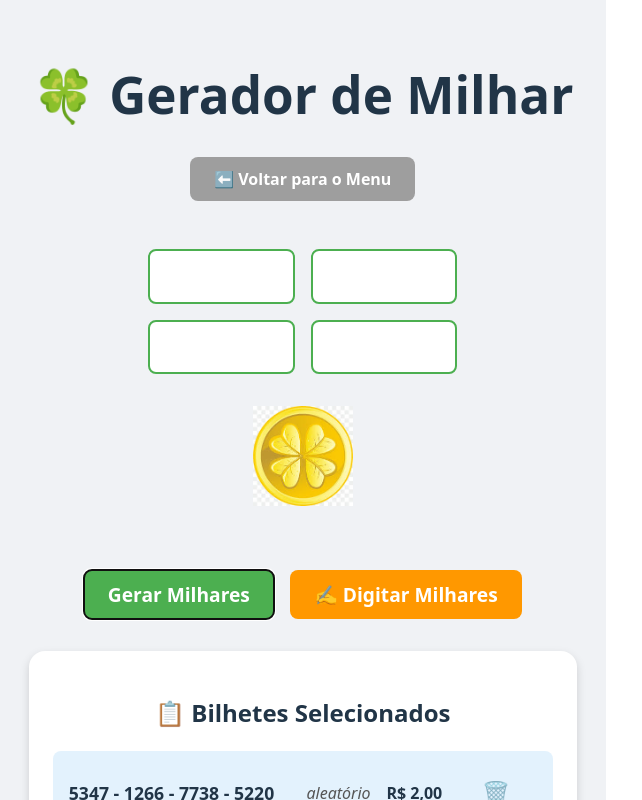
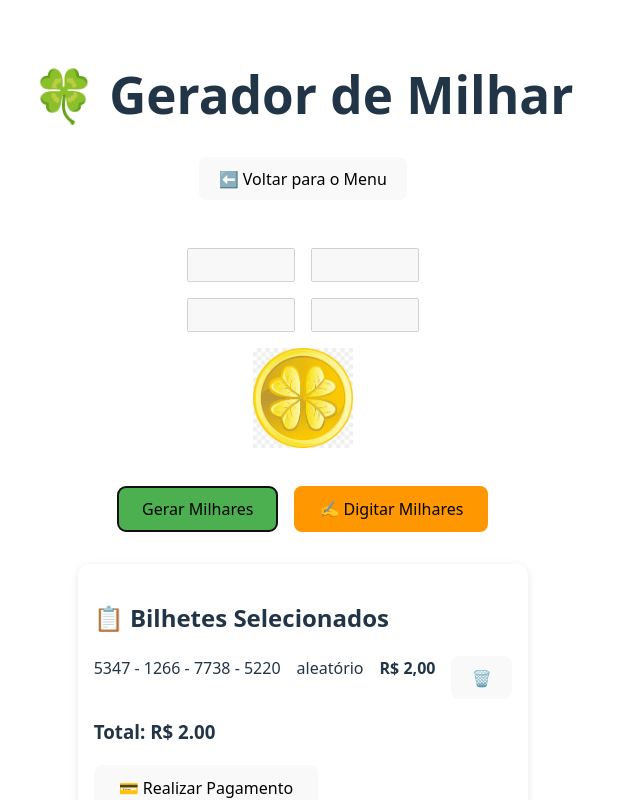
Before and after one commit to devoliveiracaetano/sorteioDoDia, a React (Vite) app in the folder frontEnd/: page /milhar in a window 1280 px wide. Both pictures are taken after a click on the button "Gerar Milhares". Shown: the top 800 px of the page, without its empty margins (0-642 px from the left). Built offline with nearby package versions, Linux system fonts and the light colour scheme.

Commit message:
Ajuste tela de pagamento

```diff
--- a/frontEnd/package.json
+++ b/frontEnd/package.json
@@ -10,6 +10,7 @@
     "preview": "vite preview"
   },
   "dependencies": {
+    "framer-motion": "^12.23.12",
     "lucide-react": "^0.542.0",
     "qrcode-pix": "^5.0.0",
     "qrcode.react": "^4.2.0",
--- a/frontEnd/src/pages/Milhar.jsx
+++ b/frontEnd/src/pages/Milhar.jsx
@@ -1,37 +1,62 @@
 // src/pages/Milhar.jsx
 import { useState, useRef } from "react";
 import { useLocation, useNavigate } from "react-router-dom";
-import { QRCodeSVG } from "qrcode.react"; // ✅ usar versão moderna
+import { QRCodeSVG } from "qrcode.react";
 import trevoImg from "../assets/trevo.jpg";
 
-// 🔥 Função para gerar payload Pix válido
-function gerarPayloadPix({
-  chave,
-  recebedor,
-  cidade,
-  valor,
-  mensagem = "Pagamento Sorteio",
-}) {
-  const montaCampo = (id, valor) => {
-    const tamanho = valor.length.toString().padStart(2, "0");
-    return id + tamanho + valor;
-  };
+// 🔑 Função para formatar campo EMV
+function formatEMV(id, value) {
+  const length = String(value.length).padStart(2, "0");
+  return id + length + value;
+}
 
-  const gui = "BR.GOV.BCB.PIX";
+// 🔑 Cálculo CRC16 para Pix
+function crc16(payload) {
+  let polinomio = 0x1021;
+  let resultado = 0xffff;
 
-  const payload =
-    montaCampo("00", "01") +
-    montaCampo("26", montaCampo("00", gui) + montaCampo("01", chave)) +
-    montaCampo("52", "0000") +
-    montaCampo("53", "986") + // 986 = BRL
-    montaCampo("54", valor.toFixed(2)) +
-    montaCampo("58", "BR") +
-    montaCampo("59", recebedor) +
-    montaCampo("60", cidade) +
-    montaCampo("62", montaCampo("05", mensagem));
+  for (let i = 0; i < payload.length; i++) {
+    resultado ^= payload.charCodeAt(i) << 8;
+    for (let j = 0; j < 8; j++) {
+      if ((resultado <<= 1) & 0x10000) resultado ^= polinomio;
+      resultado &= 0xffff;
+    }
+  }
 
-  // adiciona CRC16 no final (necessário pros bancos validarem)
-  return payload + montaCampo("63", "");
+  return resultado.toString(16).toUpperCase().padStart(4, "0");
+}
+
+// 🔑 Gerador do payload Pix dinâmico
+function gerarPixPayload({ chave, nome, cidade, identificador, valor }) {
+  const gui =
+    formatEMV("00", "01") +
+    formatEMV("01", "11") +
+    formatEMV("25", "BR.GOV.BCB.PIX");
+  const chavePix = formatEMV("01", chave);
+  const merchantAccount = formatEMV("26", gui + chavePix);
+  const merchantCategory = formatEMV("52", "0000");
+  const moeda = formatEMV("53", "986");
+  const valorFormatado = formatEMV("54", valor.toFixed(2));
+  const pais = formatEMV("58", "BR");
+  const nomeBenef = formatEMV("59", nome);
+  const cidadeBenef = formatEMV("60", cidade);
+  const txid = formatEMV("05", identificador);
+  const adicionais = formatEMV("62", txid);
+
+  let payload =
+    formatEMV("00", "01") +
+    formatEMV("01", "12") +
+    merchantAccount +
+    merchantCategory +
+    moeda +
+    valorFormatado +
+    pais +
+    nomeBenef +
+    cidadeBenef +
+    adicionais +
+    "6304";
+
+  return payload + crc16(payload);
 }
 
 export default function Milhar() {
@@ -39,7 +64,7 @@ export default function Milhar() {
   const [modoManual, setModoManual] = useState(false);
   const [bilhetes, setBilhetes] = useState([]);
   const [pagamento, setPagamento] = useState(false);
-  const [mensagem, setMensagem] = useState("");
+  const [pixPayload, setPixPayload] = useState("");
 
   const [vendidas] = useState(["1234", "5678", "9999"]);
   const inputsRef = [useRef(null), useRef(null), useRef(null), useRef(null)];
@@ -54,14 +79,12 @@ export default function Milhar() {
     );
     setBilhetes((prev) => [...prev, { numeros: novas, tipo: "aleatório" }]);
     setMilhares(["", "", "", ""]);
-    setMensagem("");
     setModoManual(false);
   };
 
   const ativarModoManual = () => {
     setMilhares(["", "", "", ""]);
     setModoManual(true);
-    setMensagem("✍️ Digite suas milhares.");
     setTimeout(() => {
       if (inputsRef[0].current) inputsRef[0].current.focus();
     }, 0);
@@ -73,22 +96,12 @@ export default function Milhar() {
     novas[index] = valor;
     setMilhares(novas);
 
-    const vendidasEncontradas = novas.filter(
-      (m) => m.length === 4 && vendidas.includes(m)
-    );
-
-    if (vendidasEncontradas.length > 0) {
-      setMensagem(`❌ Já vendidas: ${vendidasEncontradas.join(", ")}`);
-    } else {
-      setMensagem("✍️ Continue digitando suas milhares.");
-    }
-
     if (valor.length === 4 && index < inputsRef.length - 1) {
       inputsRef[index + 1].current.focus();
     }
 
     const todasPreenchidas = novas.every((m) => m.length === 4);
-    if (todasPreenchidas && vendidasEncontradas.length === 0) {
+    if (todasPreenchidas && !novas.some((m) => vendidas.includes(m))) {
       setBilhetes((prev) => [...prev, { numeros: novas, tipo: "manual" }]);
       setMilhares(["", "", "", ""]);
       if (inputsRef[0].current) inputsRef[0].current.focus();
@@ -102,23 +115,24 @@ export default function Milhar() {
   };
 
   const realizarPagamento = () => {
+    const total = 0.0; // 🔒 valor fixo só pra teste
+    const payload = gerarPixPayload({
+      chave: "11999999999", // 🔑 sua chave Pix aqui
+      nome: "SORTEIO DIA",
+      cidade: "SAO PAULO",
+      identificador: "TX12345",
+      valor: total,
+    });
+    setPixPayload(payload);
     setPagamento(true);
   };
 
-  const total = bilhetes.length * 2;
-
-  // ✅ Gera payload Pix com os dados do cliente
-  const payloadPix = gerarPayloadPix({
-    chave: "44954379687", // chave pix (coloque sua chave real aqui)
-    recebedor: "Minha Empresa LTDA",
-    cidade: "SAO PAULO",
-    valor: total || 0.01, // evitar erro se total = 0
-  });
-
   const copiarCodigo = () => {
-    navigator.clipboard.writeText(payloadPix);
+    navigator.clipboard.writeText(pixPayload);
     alert("✅ Código Pix copiado!");
   };
+
+  const total = bilhetes.length * 2;
 
   return (
     <div style={styles.container}>
@@ -131,7 +145,6 @@ export default function Milhar() {
         ⬅️ Voltar para o Menu
       </button>
 
-      {/* Inputs das milhares */}
       <div style={styles.grid}>
         {milhares.map((milhar, i) => (
           <input
@@ -141,20 +154,13 @@ export default function Milhar() {
             value={milhar}
             disabled={!modoManual}
             onChange={(e) => atualizarMilhar(e.target.value, i)}
-            style={{
-              ...styles.input,
-              borderColor: vendidas.includes(milhar) ? "red" : "#4caf50",
-              color: vendidas.includes(milhar) ? "red" : "black",
-            }}
+            style={styles.input}
           />
         ))}
-
         <div style={styles.trevoBox}>
           <img src={trevoImg} alt="Trevo" style={styles.trevo} />
         </div>
       </div>
-
-      {mensagem && <p style={{ fontWeight: "bold" }}>{mensagem}</p>}
 
       <div style={styles.actions}>
         <button
@@ -163,7 +169,6 @@ export default function Milhar() {
         >
           Gerar Milhares
         </button>
-
         <button
           onClick={ativarModoManual}
           style={{ ...styles.button, backgroundColor: "#ff9800" }}
@@ -172,40 +177,21 @@ export default function Milhar() {
         </button>
       </div>
 
-      {/* Lista de bilhetes */}
       {bilhetes.length > 0 && (
         <div style={styles.bilhetesBox}>
           <h2>📋 Bilhetes Selecionados</h2>
           {bilhetes.map((b, i) => (
-            <div
-              key={i}
-              style={{
-                ...styles.bilheteCard,
-                backgroundColor: b.tipo === "manual" ? "#e8f5e9" : "#e3f2fd",
-              }}
-            >
-              <span style={styles.bilheteNumeros}>{b.numeros.join(" - ")}</span>
-              <span style={styles.bilheteTipo}>{b.tipo}</span>
-              <strong style={styles.preco}>R$ 2,00</strong>
-              <button
-                onClick={() => removerBilhete(i)}
-                style={styles.deleteButton}
-              >
-                🗑️
-              </button>
+            <div key={i} style={styles.bilheteCard}>
+              <span>{b.numeros.join(" - ")}</span>
+              <span>{b.tipo}</span>
+              <strong>R$ 2,00</strong>
+              <button onClick={() => removerBilhete(i)}>🗑️</button>
             </div>
           ))}
           <h3>Total: R$ {total.toFixed(2)}</h3>
-
           <button
             onClick={realizarPagamento}
-            style={{
-              ...styles.button,
-              backgroundColor: bilhetes.length > 0 ? "#2196f3" : "#aaa",
-              cursor: bilhetes.length > 0 ? "pointer" : "not-allowed",
-              marginTop: "1rem",
-              width: "100%",
-            }}
+            style={styles.button}
             disabled={bilhetes.length === 0}
           >
             💳 Realizar Pagamento
@@ -213,33 +199,61 @@ export default function Milhar() {
         </div>
       )}
 
-      {/* ✅ POPUP de Pagamento */}
+      {/* MODAL DE PAGAMENTO */}
       {pagamento && (
         <div style={styles.overlay}>
           <div style={styles.popup}>
-            <div style={styles.iconCheck}>✔️</div>
-            <h2 style={{ color: "green" }}>Pronto para pagar via Pix!</h2>
-            <p>
-              Escaneie o QR Code ou copie o código Pix para concluir a
-              transação.
-            </p>
+            {/* Cabeçalho */}
+            <div style={styles.header}>
+              <div style={styles.iconCircle}>
+                <span className="checkmark">✔</span>
+              </div>
+              <h2 style={styles.title}>Pronto para digitalizar!</h2>
+              <p style={styles.subtitle}>
+                Use o código QR para prosseguir com a transação. <br />
+                Quando a transação for concluída, você receberá uma notificação.
+              </p>
+            </div>
 
-            {/* QR Code Pix válido */}
-            <QRCodeSVG value={payloadPix} size={180} />
+            {/* QR Code */}
+            <div style={{ margin: "2rem 0" }}>
+              <QRCodeSVG value={pixPayload} size={220} />
+            </div>
 
+            {/* Apenas o botão de copiar */}
             <button onClick={copiarCodigo} style={styles.copyButton}>
               📋 Copiar código Pix
             </button>
 
+            {/* Fechar */}
             <button
               onClick={() => setPagamento(false)}
-              style={{ ...styles.button, marginTop: "1rem", width: "100%" }}
+              style={{ ...styles.button, marginTop: "1.5rem", width: "100%" }}
             >
               Fechar
             </button>
           </div>
         </div>
       )}
+
+      {/* Animação CSS inline */}
+      <style>
+        {`
+          .checkmark {
+            display: inline-block;
+            font-size: 2rem;
+            opacity: 0;
+            transform: scale(0.5);
+            animation: popIn 0.6s ease forwards;
+          }
+          @keyframes popIn {
+            to {
+              opacity: 1;
+              transform: scale(1);
+            }
+          }
+        `}
+      </style>
     </div>
   );
 }
@@ -249,97 +263,36 @@ const styles = {
     display: "flex",
     flexDirection: "column",
     alignItems: "center",
-    minHeight: "100vh",
-    backgroundColor: "#f0f2f5",
     padding: "2rem",
-    textAlign: "center",
   },
-  voltarButton: {
-    marginBottom: "1rem",
-    padding: "0.7rem 1.5rem",
-    fontSize: "1rem",
-    borderRadius: "8px",
-    border: "none",
-    backgroundColor: "#9e9e9e",
-    color: "#fff",
-    cursor: "pointer",
-    fontWeight: "bold",
-  },
+  voltarButton: { marginBottom: "1rem" },
   grid: {
     display: "grid",
     gridTemplateColumns: "1fr 1fr",
     gap: "1rem",
-    alignItems: "center",
-    justifyItems: "center",
     margin: "2rem 0",
   },
-  input: {
-    width: "120px",
-    padding: "0.7rem",
-    fontSize: "1.5rem",
-    textAlign: "center",
-    borderRadius: "8px",
-    border: "2px solid #4caf50",
-    backgroundColor: "#fff",
-    fontWeight: "bold",
-  },
-  trevoBox: { gridColumn: "span 2", display: "flex", justifyContent: "center" },
-  trevo: { width: "100px", margin: "1rem 0" },
-  actions: {
-    display: "flex",
-    gap: "1rem",
-    marginTop: "1rem",
-    flexWrap: "wrap",
-    justifyContent: "center",
-  },
+  input: { width: "100px", fontSize: "1.5rem", textAlign: "center" },
+  trevoBox: { gridColumn: "span 2", textAlign: "center" },
+  trevo: { width: "100px" },
+  actions: { display: "flex", gap: "1rem" },
   button: {
     padding: "0.7rem 1.5rem",
-    fontSize: "1.2rem",
+    fontSize: "1rem",
+    cursor: "pointer",
     borderRadius: "8px",
-    border: "none",
-    backgroundColor: "#4caf50",
-    color: "#fff",
-    cursor: "pointer",
-    fontWeight: "bold",
   },
   bilhetesBox: {
     marginTop: "2rem",
-    padding: "1.5rem",
+    padding: "1rem",
     background: "#fff",
-    borderRadius: "16px",
-    boxShadow: "0 4px 10px rgba(0,0,0,0.15)",
-    width: "100%",
-    maxWidth: "500px",
+    borderRadius: "12px",
+    boxShadow: "0px 2px 8px rgba(0,0,0,0.1)",
   },
   bilheteCard: {
     display: "flex",
-    alignItems: "center",
+    gap: "1rem",
     justifyContent: "space-between",
-    padding: "0.8rem 1rem",
-    borderBottom: "1px solid #ddd",
-    gap: "0.8rem",
-    borderRadius: "8px",
-    marginBottom: "0.5rem",
-  },
-  bilheteNumeros: {
-    fontWeight: "bold",
-    fontSize: "1.1rem",
-    flexGrow: 1,
-    textAlign: "left",
-  },
-  bilheteTipo: {
-    fontStyle: "italic",
-    color: "#555",
-    minWidth: "70px",
-    textAlign: "center",
-  },
-  preco: { fontWeight: "bold", flexShrink: 0 },
-  deleteButton: {
-    background: "transparent",
-    border: "none",
-    cursor: "pointer",
-    fontSize: "1.4rem",
-    flexShrink: 0,
   },
   overlay: {
     position: "fixed",
@@ -351,24 +304,38 @@ const styles = {
     display: "flex",
     justifyContent: "center",
     alignItems: "center",
+    zIndex: 9999,
   },
   popup: {
     background: "#fff",
     padding: "2rem",
     borderRadius: "16px",
-    maxWidth: "400px",
-    width: "90%",
     textAlign: "center",
-    boxShadow: "0 6px 15px rgba(0,0,0,0.25)",
+    width: "400px",
+    boxShadow: "0px 4px 12px rgba(0,0,0,0.15)",
   },
-  iconCheck: { fontSize: "2rem", color: "green", marginBottom: "1rem" },
+  header: { marginBottom: "1rem" },
+  iconCircle: {
+    width: "70px",
+    height: "70px",
+    borderRadius: "50%",
+    backgroundColor: "#4caf50",
+    color: "white",
+    display: "flex",
+    justifyContent: "center",
+    alignItems: "center",
+    margin: "0 auto 1rem",
+  },
+  title: { margin: "0.5rem 0", fontSize: "1.5rem", color: "#333" },
+  subtitle: { fontSize: "0.95rem", color: "#666" },
   copyButton: {
-    backgroundColor: "#000",
-    color: "#fff",
-    padding: "0.6rem 1.2rem",
-    borderRadius: "6px",
-    border: "none",
+    marginTop: "1rem",
+    padding: "0.7rem 1rem",
+    background: "black",
+    color: "white",
+    fontSize: "1rem",
+    borderRadius: "8px",
     cursor: "pointer",
-    marginTop: "1rem",
+    width: "100%",
   },
 };
```
Also changed, not shown: 1 other file (tests, documents, lock files or other folders).
